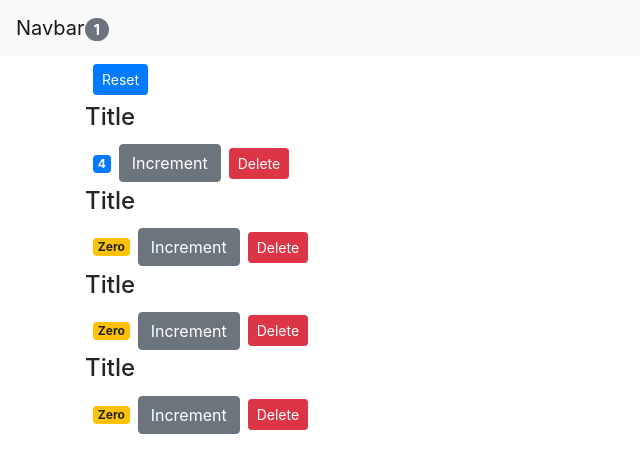
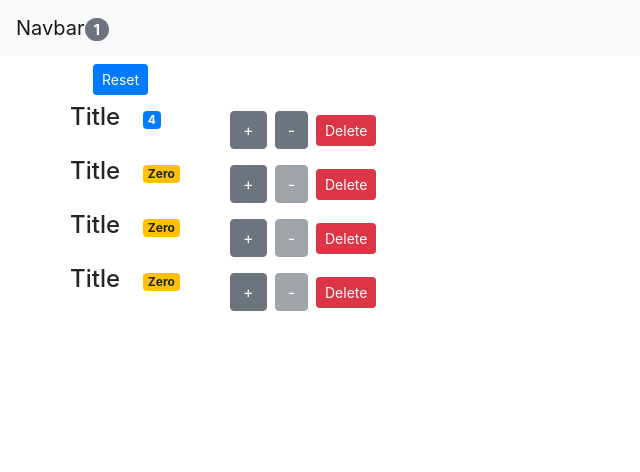
Before and after one commit to spriha1/reactdemo, a React (Create React App) app: page / in a window 1280 px wide. Shown: the top 472 px of the page, without its empty margins (0-640 px from the left). Built offline with nearby package versions, Linux system fonts and the light colour scheme.

Commit message:
added decrement button

```diff
--- a/src/App.js
+++ b/src/App.js
@@ -20,6 +20,14 @@ class App extends Component {
       counters[index] = { ...counter };
       counters[index].value++;
       this.setState({ counters });
+  };
+
+  handleDecrement = counter => {
+    const counters = [...this.state.counters];
+    const index = counters.indexOf(counter);
+    counters[index] = { ...counter };
+    counters[index].value--;
+    this.setState({ counters });
   };
 
   handleReset = () => {
@@ -46,6 +54,7 @@ class App extends Component {
             onReset={this.handleReset}
             onDelete={this.handleDelete}
             onIncrement={this.handleIncrement}
+            onDecrement={this.handleDecrement}
           />
         </main>
       </React.Fragment>
--- a/src/components/counter.jsx
+++ b/src/components/counter.jsx
@@ -3,25 +3,33 @@ import React, { Component } from 'react';
 class Counter extends Component {
 
     render() {
+        const { onDecrement, onDelete, onIncrement, counter } = this.props;
         return (
-            <div>
+            <div class="row">
+                {this.props.children}
+                <div className="col-1">
+                    <span className={this.getBadgeClasses()}>{this.formatCount()}</span>
+                </div>
 
-                {this.props.children}
-                <span className={this.getBadgeClasses()}>{this.formatCount()}</span>
-                <button onClick={() => this.props.onIncrement(this.props.counter)} className="btn btn-secondary btm-sm">Increment</button>
-                <button onClick={() => this.props.onDelete(this.props.counter.id)} className="btn btn-danger btn-sm m-2">Delete</button>
+                <div className="col">
+                    <button onClick={() => onIncrement(counter)} className="btn btn-secondary btm-sm">+</button>
+                    <button onClick={() => onDecrement(counter)} className="btn btn-secondary btm-sm m-2" disabled={counter.value === 0 ? 'disabled' : ''}>-</button>
+                    <button onClick={() => onDelete(counter.id)} className="btn btn-danger btn-sm">Delete</button>
+                </div>
             </div>
         );
     }
 
     getBadgeClasses() {
+        const { counter } = this.props;
         let classes = "badge m-2 badge-";
-        classes += this.props.counter.value === 0 ? "warning" : "primary";
+        classes += counter.value === 0 ? "warning" : "primary";
         return classes;
     }
 
     formatCount() {
-        const { value } = this.props.counter;
+        const { counter } = this.props;
+        const { value } = counter;
         return value === 0 ? "Zero" : value;
     }
 }
--- a/src/components/counters.jsx
+++ b/src/components/counters.jsx
@@ -4,11 +4,11 @@ import Counter from './counter';
 class Counters extends Component {
 
     render() {
-        const { counters, onDelete, onReset, onIncrement } = this.props;
+        const { counters, onDelete, onReset, onIncrement, onDecrement } = this.props;
         return (
         <div>
             <button onClick={onReset} className="btn btn-primary btn-sm m-2">Reset</button>
-            {counters.map(counter => <Counter key={counter.id} onIncrement={onIncrement} onDelete={onDelete} counter={counter}>
+            {counters.map(counter => <Counter key={counter.id} onIncrement={onIncrement} onDecrement={onDecrement} onDelete={onDelete} counter={counter}>
                 <h4>Title</h4>
             </Counter>)}
         </div> );
```
